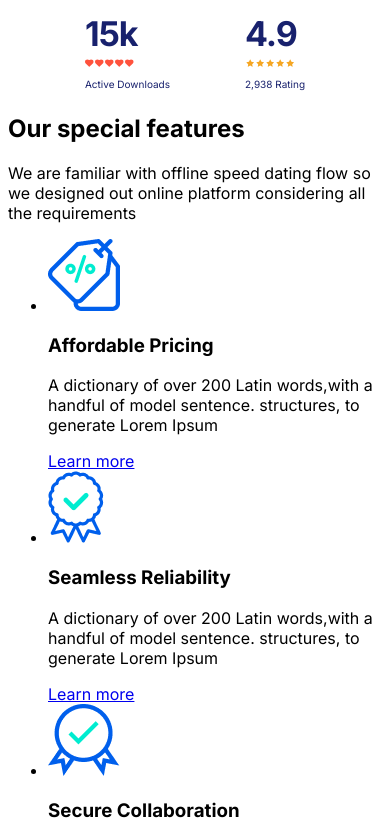
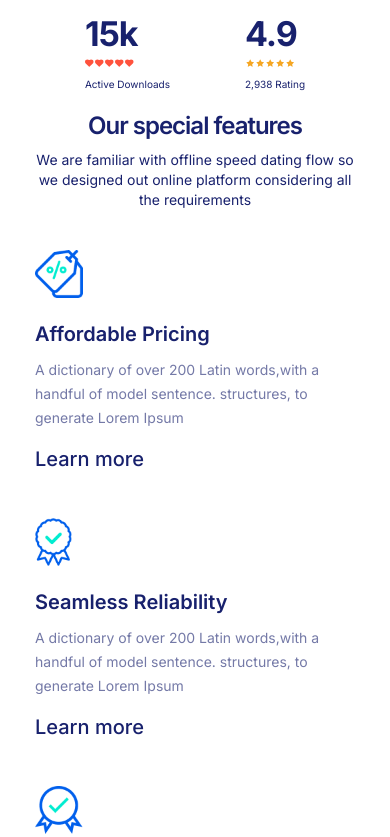
Before and after one commit to Shujinko53/Blackwall_project, a website: page src/index.html in a window 390 px wide. Shown: the part 826-1663 px from the top of the page. Drawn offline with nearby package versions, Linux system fonts and the light colour scheme; files that its build step writes are made by us from their sources.

Commit message:
created and stylized a features block

```diff
--- a/src/index.html
+++ b/src/index.html
@@ -10,7 +10,7 @@
     <link href="https://fonts.googleapis.com/css2?family=Inter:wght@400;500;600;700&display=swap" rel="stylesheet">
 </head>
 <body>
-    <header class="header">
+    <header class="header" id="home">
         <div class="header__wrapper">
             <img class="header__logo" src="icons/main_logo.png" alt="logo">
             <div class="hamburger">
@@ -19,8 +19,8 @@
             </div>
             <nav class="header__nav">
                 <ul class="nav__list">
-                    <li class="nav__list-item"><a href="#">Home</a></li>
-                    <li class="nav__list-item"><a href="#">Feature</a></li>
+                    <li class="nav__list-item"><a href="#home">Home</a></li>
+                    <li class="nav__list-item"><a href="#features">Feature</a></li>
                     <li class="nav__list-item"><a href="#">Pricing</a></li>
                     <li class="nav__list-item"><a href="#">Solution</a></li>
                     <li class="nav__list-item"><a href="#">Faq</a></li>
@@ -89,7 +89,7 @@
             </ul>
         </section> -->
 
-        <section class="features">
+        <section class="features" id="features">
             <h2 class="features__title">Our special features</h2>
             <p class="features__descr">We are familiar with offline speed dating flow so we designed out online
                 platform considering all the requirements</p>
--- /dev/null
+++ b/src/sass/blocks/_features.scss
@@ -0,0 +1,128 @@
+.features {
+    color: $main_color;
+
+    &__title {
+        margin: 0 0 12px;
+
+        font-size: 48px;
+        line-height: 64px;
+        font-weight: 600;
+        text-align: center;
+        letter-spacing: -1px;
+    }
+
+    &__descr {
+        max-width: 542px;
+        margin: 0 auto 48px;
+
+        font-size: 16px;
+        line-height: 30px;
+        text-align: center;
+    }
+
+    &__list {
+        display: flex;
+        align-items: center;
+        justify-content: space-between;
+        flex-wrap: wrap;
+        margin: 0;
+        padding: 0;
+
+        list-style: none;
+    }
+
+    &__item {
+        max-width: 320px;
+
+        img {
+            margin-bottom: 28px;
+        }
+
+        &-title {
+            margin: 0 0 14px;
+
+            font-weight: 600;
+            font-size: 24px;
+            line-height: 29px;
+        }
+
+        &-text {
+            margin: 0 0 30px;
+
+            font-size: 16px;
+            line-height: 26px;
+
+            opacity: 0.6;
+        }
+
+        &-link {
+            font-size: 20px;
+            line-height: 16px;
+            font-weight: 500;
+            text-decoration: none;
+            color: $main_color;
+
+            &:focus,
+            &:hover {
+                text-shadow: 4px 3px 4px rgba(24, 33, 109, .6);
+            }
+
+            &:active {
+                text-shadow: 1px 1px 3px rgba(24, 33, 109, .4);
+            }
+        }
+    }
+}
+
+@media (max-width: 540px) {
+    .features {
+        &__title {
+            font-size: 24px;
+            line-height: 24px;
+        }
+
+        &__descr {
+            max-width: 335px;
+            margin: 0 auto 40px;
+
+            font-size: 14px;
+            line-height: 20px;
+        }
+
+        &__list {
+            display: flex;
+            flex-direction: column;
+            align-items: center;
+            justify-content: flex-start;
+        }
+
+        &__item {
+            margin-bottom: 48px;
+
+            &:nth-child(2) {
+                img {
+                    width: 37px;
+                }
+            }
+
+            img {
+                width: 48px;
+                margin-bottom: 20px;
+            }
+
+            &-title {
+                margin: 0 0 12px;
+
+                font-size: 20px;
+                line-height: 24px;
+            }
+
+            &-text {
+                margin: 0 0 20px;
+
+                font-size: 14px;
+                line-height: 24px;
+            }
+        }
+    }
+}
--- a/src/sass/style.scss
+++ b/src/sass/style.scss
@@ -6,6 +6,7 @@
 @import "blocks/promo";
 @import "blocks/buttons";
 @import "blocks/achievements";
+@import "blocks/features";
 
 * {
     font-family: 'Inter', sans-serif;
```
